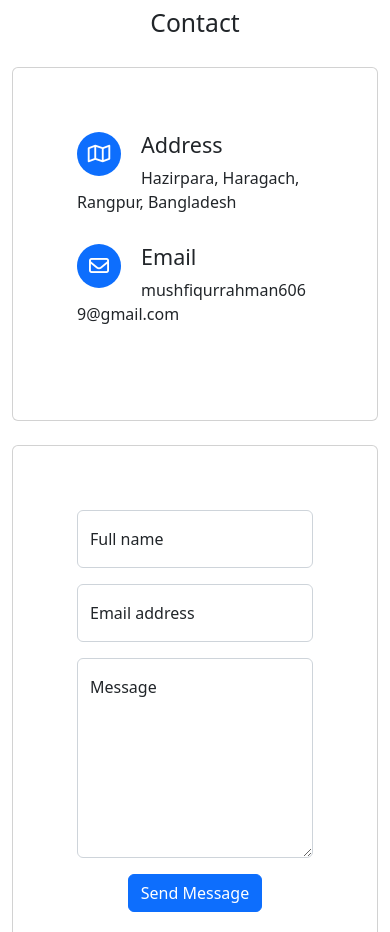
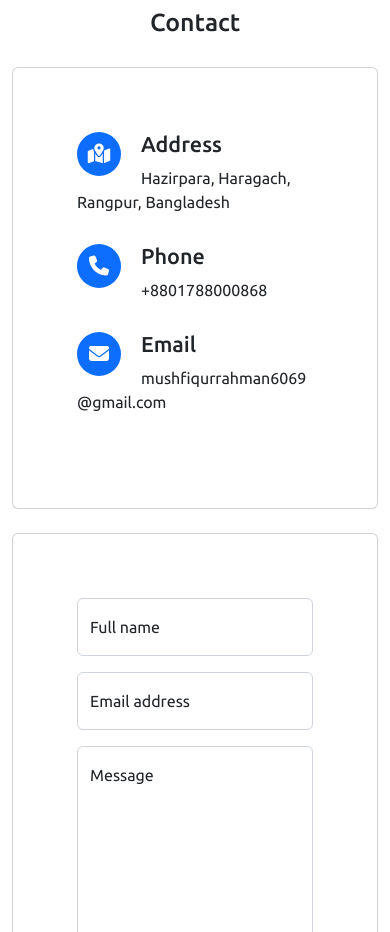
Before and after one commit to mdvirus/mdvirus.github.io, a plain HTML site: page index.html in a window 390 px wide. Shown: the part 6080-7012 px from the top of the page. Drawn offline with Linux system fonts and the light colour scheme.

Commit message:
+Google font, +phone, +=contact icon

```diff
--- a/assets/css/style.css
+++ b/assets/css/style.css
@@ -1,6 +1,10 @@
+/* Font import */
+@import url('https://fonts.googleapis.com/css2?family=Ubuntu:wght@400;500&display=swap');
+
 /* Whole body */
 body {
     padding-top: 4.5rem;
+    font-family: 'Ubuntu', sans-serif;
 }
 
 /* Sections general */
@@ -44,16 +48,22 @@ section {
 #resume .resume-item:last-child {
     padding-bottom: 0;
 }
-#resume .resume-item h5{
+#resume .resume-item h5 {
     line-height: 18px;
     margin-bottom: 10px;
 }
 
 /* Contact section */
-#contact .card .address, #contact .card .email {
+#contact .card .address {
     margin-bottom: 30px;
 }
-#contact .card .address i, #contact .card .email i {
+#contact .card .phone {
+    margin-bottom: 30px;
+}
+#contact .card .email {
+    margin-bottom: 30px;
+}
+#contact .card .address i {
     display: flex;
     float: left;
     align-items: center;
@@ -66,3 +76,29 @@ section {
     background: #0d6efd;
     color: #ffffff;
 }
+#contact .card .phone i {
+    display: flex;
+    float: left;
+    align-items: center;
+    justify-content: center;
+    font-size: 20px;
+    height: 44px;
+    width: 44px;
+    border-radius: 50px;
+    margin-right: 20px;
+    background: #0d6efd;
+    color: #ffffff;
+}
+#contact .card .email i {
+    display: flex;
+    float: left;
+    align-items: center;
+    justify-content: center;
+    font-size: 20px;
+    height: 44px;
+    width: 44px;
+    border-radius: 50px;
+    margin-right: 20px;
+    background: #0d6efd;
+    color: #ffffff;
+}
--- a/index.html
+++ b/index.html
@@ -371,12 +371,17 @@
                         <div class="card h-100 p-5">
                             <div class="card-body">
                                 <div class="address">
-                                    <i class="fa-regular fa-map"></i>
+                                    <i class="fa-solid fa-map-location-dot"></i>
                                     <h4>Address</h4>
                                     <p>Hazirpara, Haragach, Rangpur, Bangladesh</p>
                                 </div>
+                                <div class="phone">
+                                    <i class="fa-solid fa-phone"></i>
+                                    <h4>Phone</h4>
+                                    <p>+8801788000868</p>
+                                </div>
                                 <div class="email">
-                                    <i class="fa-regular fa-envelope"></i>
+                                    <i class="fa-solid fa-envelope"></i>
                                     <h4>Email</h4>
                                     <p>mushfiqurrahman6069@gmail.com</p>
                                 </div>
```
